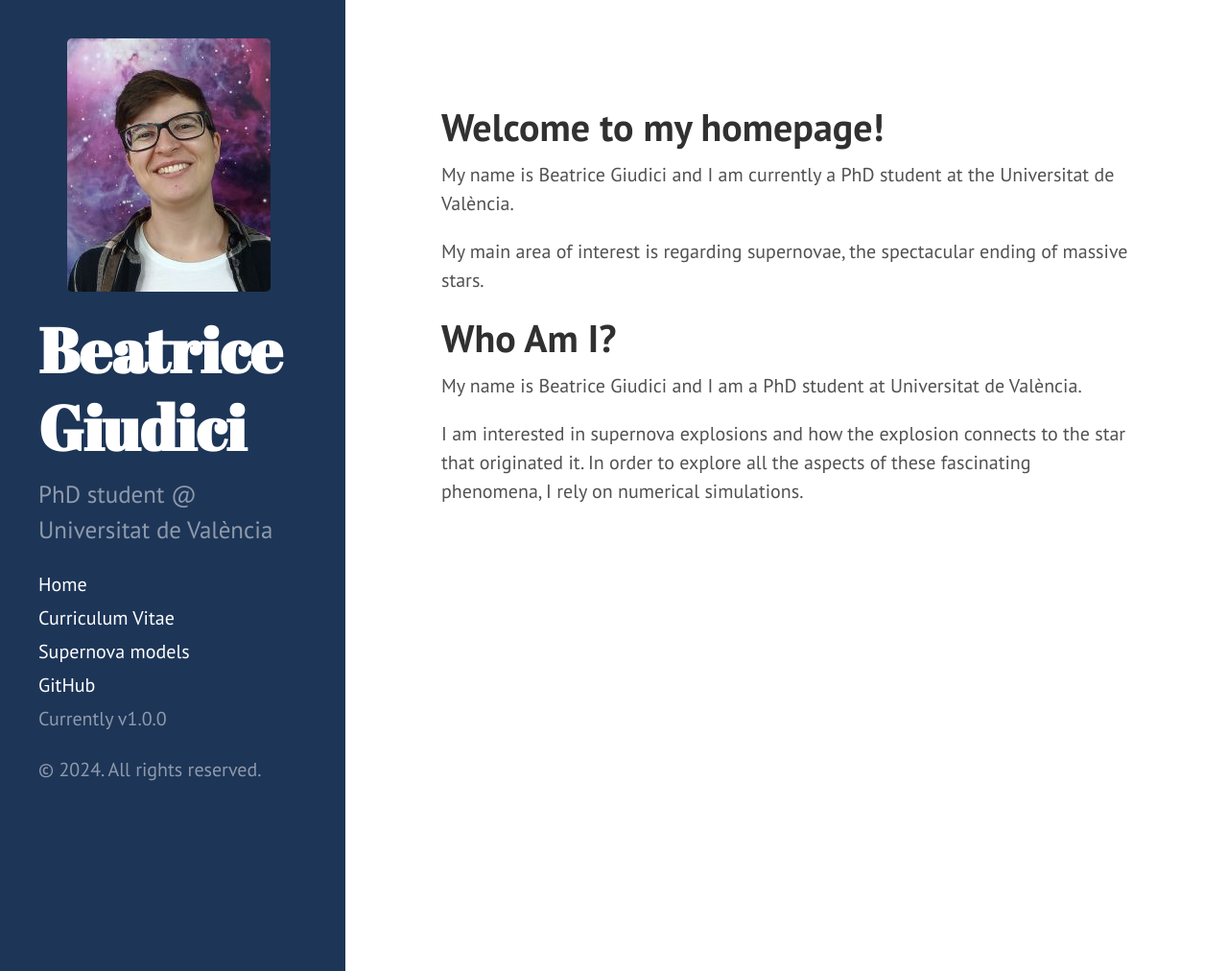
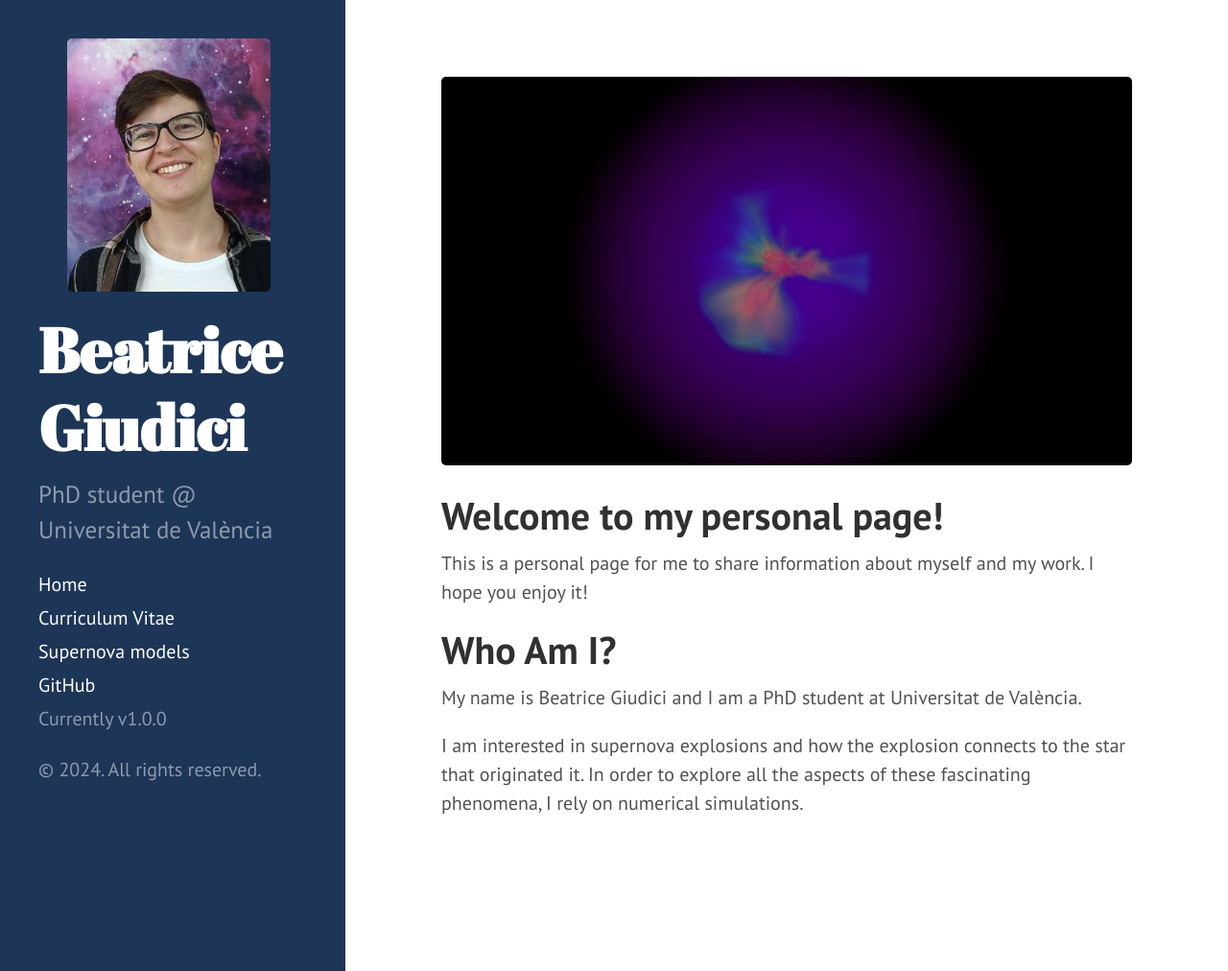
Before and after one commit to BeaGiudici/BeaGiudici.github.io, a Jekyll site: the page built from index.html, in a window 1280 px wide and 1012 px high. Shown: the whole window at 96% size. Built offline with Jekyll 4.4.1, drawn with Linux system fonts in a browser that asks for light colours; the list of posts is cut into pages by our own code.

Commit message:
Top image

```diff
--- a/index.html
+++ b/index.html
@@ -3,10 +3,11 @@ layout: default
 title: Home
 ---
 
+<img src="volume_hs18_2.png" style="max-width: 100%;">
+
 <div>
-  <h1>Welcome to my homepage!</h1>
-  <p>My name is Beatrice Giudici and I am currently a PhD student at the Universitat de València.</p>
-  <p>My main area of interest is regarding supernovae, the spectacular ending of massive stars.</p>
+  <h1>Welcome to my personal page!</h1>
+  <p>This is a personal page for me to share information about myself and my work. I hope you enjoy it!</p>
 </div>
 
 
@@ -14,7 +15,7 @@ title: Home
   {% for post in paginator.posts %}
   <div class="post">
     <h1 class="post-title">
-      <a>
+      <a href="{{ post.url }}">
 	      {{ post.title }}
       </a>
     </h1>
```
Also changed, not shown: public/apple-touch-icon-144-precomposed.png (deleted), public/favicon.ico (deleted), volume_hs18_2.png (added).
